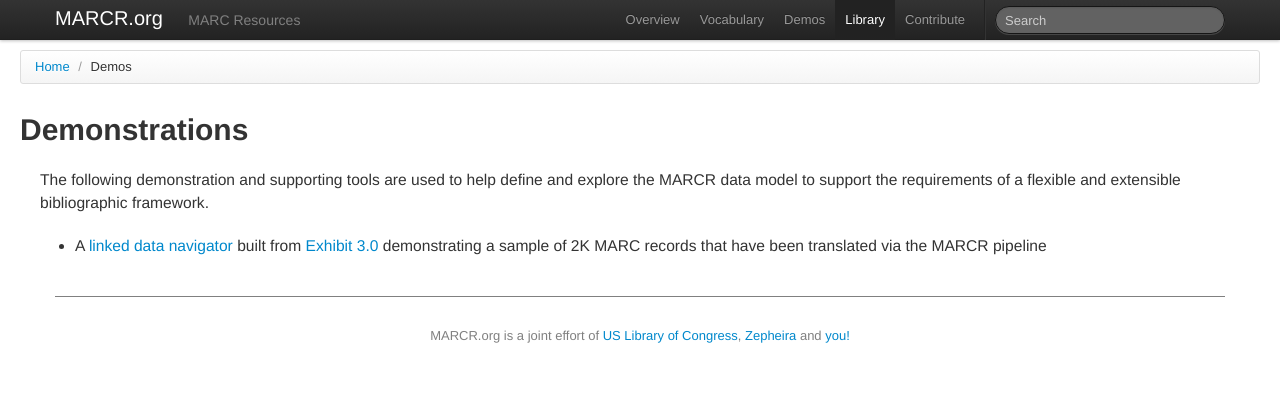
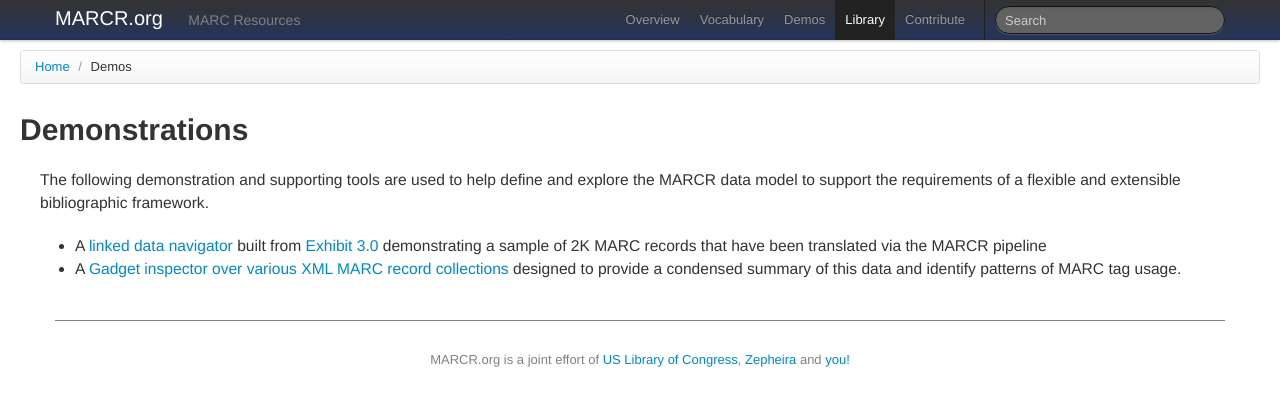
Before and after one commit to zepheira/bibframe-testcases, a plain HTML site: page website/demos/index.html in a window 1280 px wide. Drawn offline with Linux system fonts and the light colour scheme.

Commit message:
linking to gadget services for analysing MARC XML collections and simple updates to web site style

```diff
--- a/website/css/style.css
+++ b/website/css/style.css
@@ -1,3 +1,28 @@
+/* marcr.org style */
+
+/* override bootstrap nav colors */
+
+.navbar-inner {
+  padding-left: 20px;
+  padding-right: 20px;
+  background-color: #2c2c2c;
+  background-image: -moz-linear-gradient(top, #333333, #25345b);
+  background-image: -ms-linear-gradient(top, #333333, #25345b);
+  background-image: -webkit-gradient(linear, 0 0, 0 100%, from(#333333), to(#25345b));
+  background-image: -webkit-linear-gradient(top, #333333, #25345b);
+  background-image: -o-linear-gradient(top, #333333, #25345b);
+  background-image: linear-gradient(top, #333333, #25345b);
+  background-repeat: repeat-x;
+  filter: progid:DXImageTransform.Microsoft.gradient(startColorstr='#'333333, endColorstr='#'25345b, GradientType=0);
+  -webkit-border-radius: 4px;
+  -moz-border-radius: 4px;
+  border-radius: 4px;
+  -webkit-box-shadow: 0 1px 3px rgba(0, 0, 0, 0.25), inset 0 -1px 0 rgba(0, 0, 0, 0.1);
+  -moz-box-shadow: 0 1px 3px rgba(0, 0, 0, 0.25), inset 0 -1px 0 rgba(0, 0, 0, 0.1);
+  box-shadow: 0 1px 3px rgba(0, 0, 0, 0.25), inset 0 -1px 0 rgba(0, 0, 0, 0.1);
+}
+
+
 .specific-types-display {
  padding-top: 10px;
 }
--- a/website/demos/exhibit/css/style.css
+++ b/website/demos/exhibit/css/style.css
@@ -1,3 +1,26 @@
+/* override bootstrap nav colors */
+
+.navbar-inner {
+  padding-left: 20px;
+  padding-right: 20px;
+  background-color: #2c2c2c;
+  background-image: -moz-linear-gradient(top, #333333, #25345b);
+  background-image: -ms-linear-gradient(top, #333333, #25345b);
+  background-image: -webkit-gradient(linear, 0 0, 0 100%, from(#333333), to(#25345b));
+  background-image: -webkit-linear-gradient(top, #333333, #25345b);
+  background-image: -o-linear-gradient(top, #333333, #25345b);
+  background-image: linear-gradient(top, #333333, #25345b);
+  background-repeat: repeat-x;
+  filter: progid:DXImageTransform.Microsoft.gradient(startColorstr='#'333333, endColorstr='#'25345b, GradientType=0);
+  -webkit-border-radius: 4px;
+  -moz-border-radius: 4px;
+  border-radius: 4px;
+  -webkit-box-shadow: 0 1px 3px rgba(0, 0, 0, 0.25), inset 0 -1px 0 rgba(0, 0, 0, 0.1);
+  -moz-box-shadow: 0 1px 3px rgba(0, 0, 0, 0.25), inset 0 -1px 0 rgba(0, 0, 0, 0.1);
+  box-shadow: 0 1px 3px rgba(0, 0, 0, 0.25), inset 0 -1px 0 rgba(0, 0, 0, 0.1);
+}
+
+
 .specific-types-display {
  padding-top: 10px;
 }
--- a/website/demos/index.html
+++ b/website/demos/index.html
@@ -64,6 +64,8 @@
 
           <ul>
             <li>A <a href = "./exhibit/lcsample-work.html">linked data navigator</a> built from <a href = "http://simile-widgets.org/exhibit3/">Exhibit 3.0</a> demonstrating a sample of 2K MARC records that have been translated via the MARCR pipeline</a></li>
+
+            <li>A <a href = "http://bibframe.zepheira.com/gadget/">Gadget inspector over various XML MARC record collections</a> designed to provide a condensed summary of this data and identify patterns of MARC tag usage.</li>
           </ul>
 
         </div>
--- a/website/vocab/css/style.css
+++ b/website/vocab/css/style.css
@@ -1,3 +1,25 @@
+/* override bootstrap nav colors */
+
+.navbar-inner {
+  padding-left: 20px;
+  padding-right: 20px;
+  background-color: #2c2c2c;
+  background-image: -moz-linear-gradient(top, #333333, #25345b);
+  background-image: -ms-linear-gradient(top, #333333, #25345b);
+  background-image: -webkit-gradient(linear, 0 0, 0 100%, from(#333333), to(#25345b));
+  background-image: -webkit-linear-gradient(top, #333333, #25345b);
+  background-image: -o-linear-gradient(top, #333333, #25345b);
+  background-image: linear-gradient(top, #333333, #25345b);
+  background-repeat: repeat-x;
+  filter: progid:DXImageTransform.Microsoft.gradient(startColorstr='#'333333, endColorstr='#'25345b, GradientType=0);
+  -webkit-border-radius: 4px;
+  -moz-border-radius: 4px;
+  border-radius: 4px;
+  -webkit-box-shadow: 0 1px 3px rgba(0, 0, 0, 0.25), inset 0 -1px 0 rgba(0, 0, 0, 0.1);
+  -moz-box-shadow: 0 1px 3px rgba(0, 0, 0, 0.25), inset 0 -1px 0 rgba(0, 0, 0, 0.1);
+  box-shadow: 0 1px 3px rgba(0, 0, 0, 0.25), inset 0 -1px 0 rgba(0, 0, 0, 0.1);
+}
+
 .specific-types-display {
  padding-top: 10px;
 }
```
